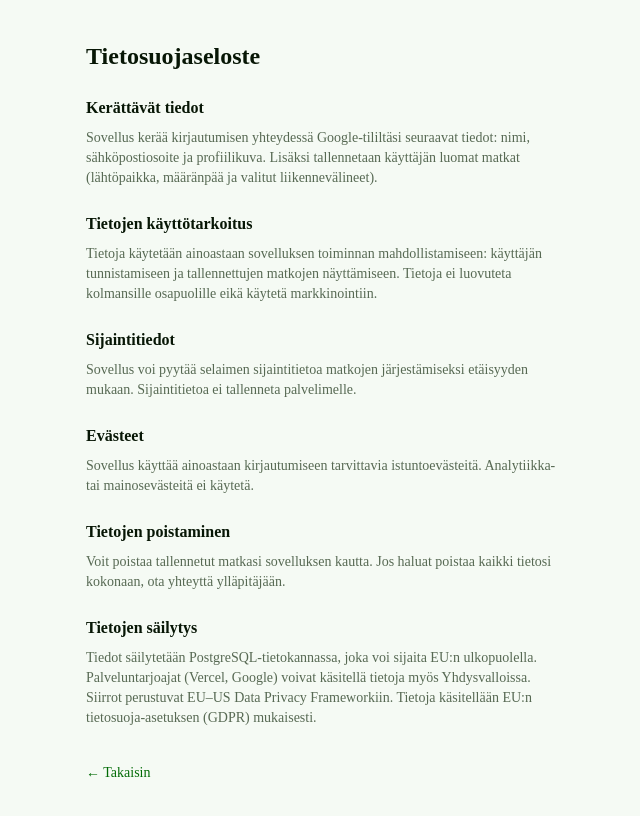
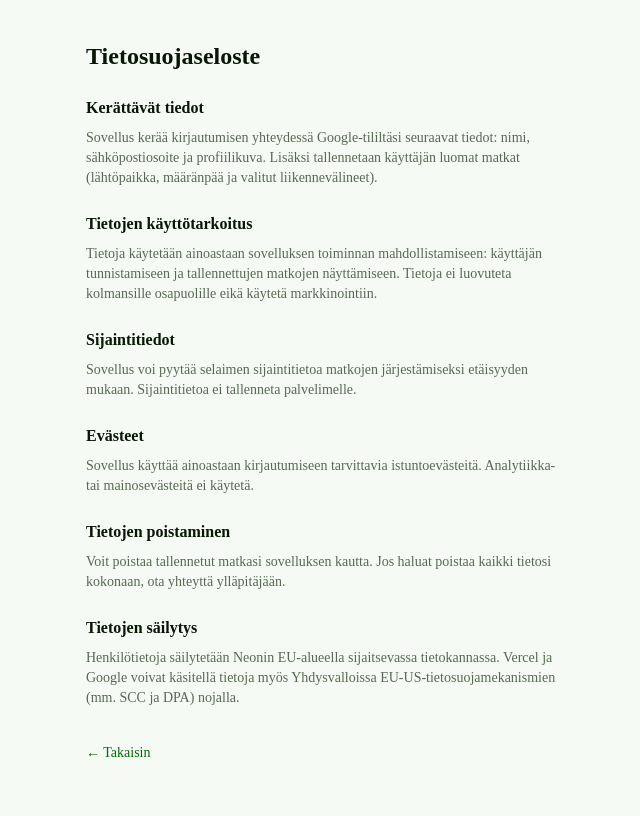
Before and after one commit to mikesmallhelp/super-routes, a Next.js app: page /privacy in a window 1280 px wide. Shown: the top 816 px of the page, without its empty margins (314-954 px from the left). Built offline with nearby package versions, Linux system fonts and the light colour scheme.

Commit message:
Privacy change

```diff
--- a/src/app/privacy/page.tsx
+++ b/src/app/privacy/page.tsx
@@ -70,11 +70,8 @@ export default function PrivacyPage() {
             Tietojen säilytys
           </h2>
           <p>
-            Tiedot säilytetään PostgreSQL-tietokannassa, joka voi sijaita
-            EU:n ulkopuolella. Palveluntarjoajat (Vercel, Google) voivat
-            käsitellä tietoja myös Yhdysvalloissa. Siirrot perustuvat
-            EU–US Data Privacy Frameworkiin. Tietoja käsitellään EU:n
-            tietosuoja-asetuksen (GDPR) mukaisesti.
+            Henkilötietoja säilytetään Neonin EU-alueella sijaitsevassa tietokannassa.
+            Vercel ja Google voivat käsitellä tietoja myös Yhdysvalloissa EU-US-tietosuojamekanismien (mm. SCC ja DPA) nojalla.
           </p>
         </section>
       </div>
```
